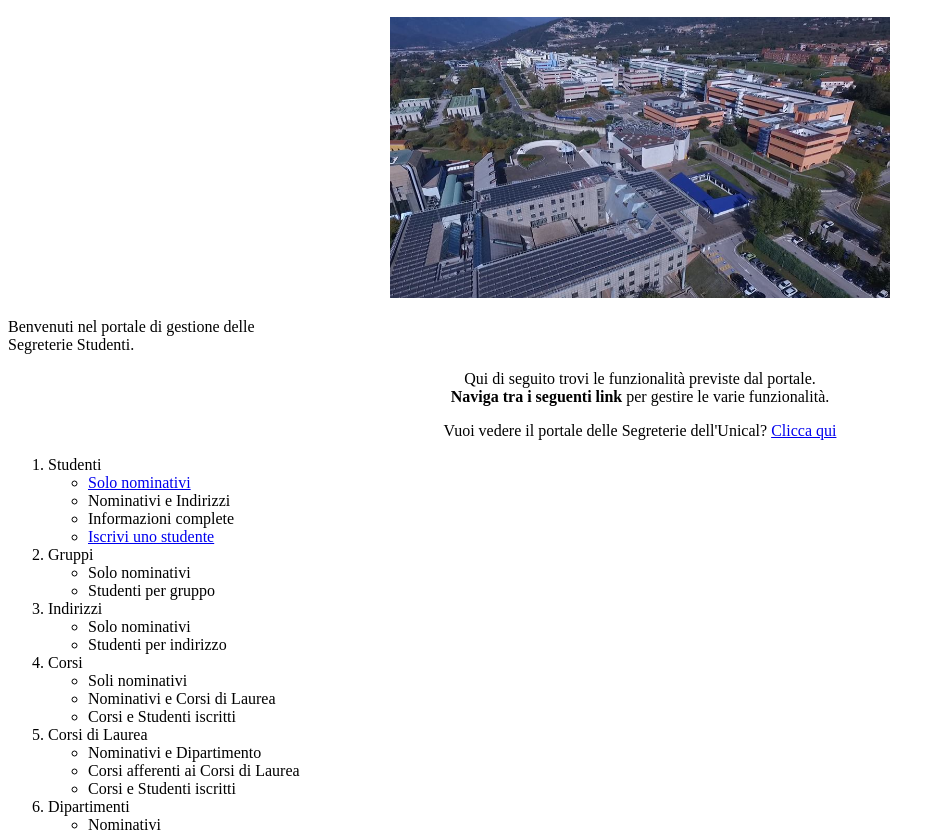
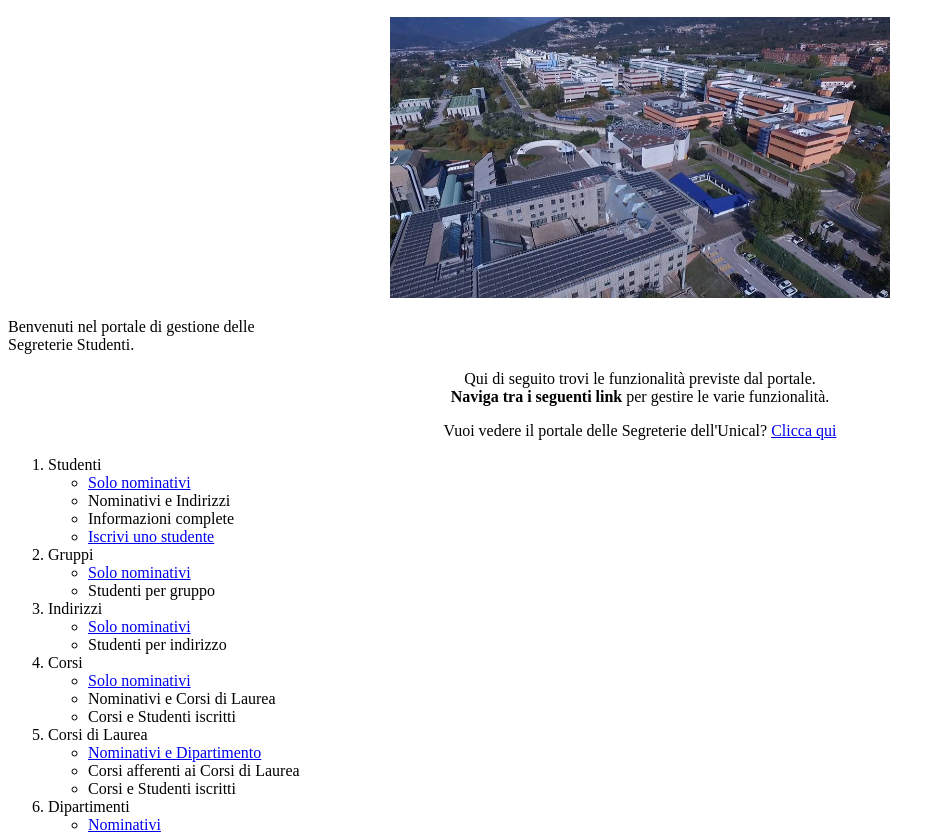
Before and after one commit to shaba81/SIW-Esercitazione, a plain HTML site: page Web Content/index.html in a window 1280 px wide. Shown: the part 110-944 px from the top of the page, without its empty margins (0-945 px from the left). Drawn offline with Linux system fonts and the light colour scheme.

Commit message:
links to new pages

```diff
--- a/Web Content/index.html
+++ b/Web Content/index.html
@@ -55,29 +55,49 @@
 	</ul>
 	<li>Gruppi</li>
 	<ul>
-  		<li> Solo nominativi</li>
+  		<li>
+  			<a href="gruppi.html">
+  				Solo nominativi
+  			</a>
+  		</li>
   		<li> Studenti per gruppo</li>
   	</ul>
   	<li>Indirizzi</li>
 	<ul>
-  		<li> Solo nominativi</li>
+  		<li>
+  			<a href="indirizzi.html">
+  				Solo nominativi
+  			</a>
+  		</li>
   		<li> Studenti per indirizzo</li>
   	</ul>
   	<li>Corsi</li>
 	<ul>
-			<li>Soli nominativi</li>
+			<li>
+  			<a href="corsi.html">
+  				Solo nominativi
+  			</a>
+  		</li>
 			<li>Nominativi e Corsi di Laurea</li>
 			<li>Corsi e Studenti iscritti</li>
 		</ul>
 	<li>Corsi di Laurea</li>
 		<ul>
-			<li>Nominativi e Dipartimento</li>
+			<li>
+  			<a href="corsiDiLaurea.html">
+  				Nominativi e Dipartimento
+  			</a>
+  		</li>
 			<li>Corsi afferenti ai Corsi di Laurea</li>
 			<li>Corsi e Studenti iscritti</li>
 		</ul>
 		<li>Dipartimenti</li>
 		<ul>
-			<li>Nominativi</li>
+			<li>
+  			<a href="dipartimenti.html">
+  				Nominativi
+  			</a>
+  		</li>
 			<li>Corsi di Laurea</li>
 		</ul>
 </ol>
```
Also changed, not shown: Web Content/corsi.html (+9 -1 lines), Web Content/corsiDiLaurea.html (+9 -1 lines), Web Content/dipartimenti.html (+9 -1 lines), Web Content/gruppi.html (+10 -1 lines), Web Content/indirizzi.html (+9 -1 lines).
